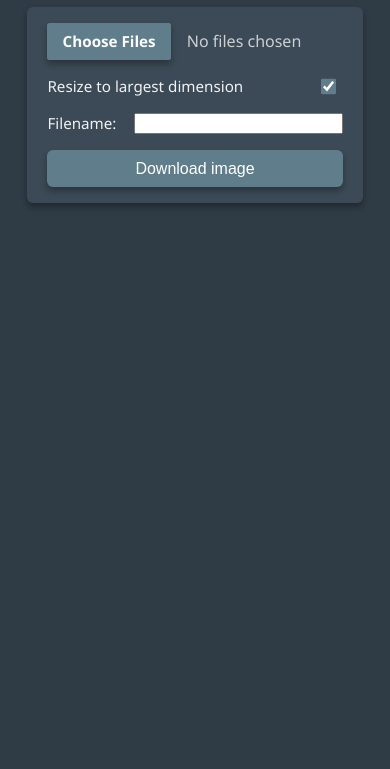
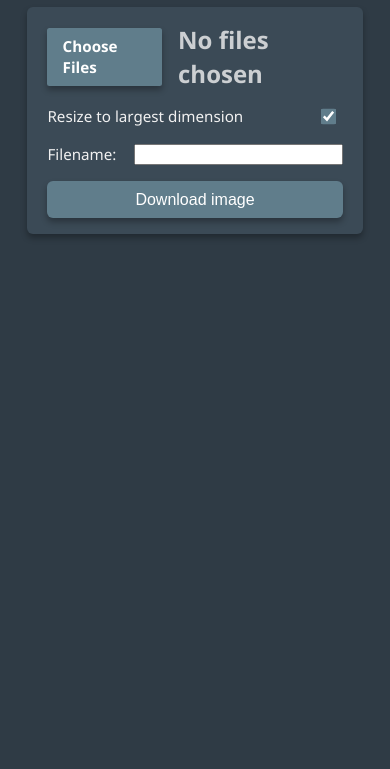
Before and after one commit to samliburd/imagejoin, a website built with webpack: page index.html in a window 390 px wide. Shown: the part 75-844 px from the top of the page. Built offline with nearby package versions, Linux system fonts and the light colour scheme.

Commit message:
adjusted mobile styling

```diff
--- a/css/style.css
+++ b/css/style.css
@@ -183,7 +183,8 @@ button#download:hover {
   }
 
   .file-label {
-    font-size: 1rem;
+    font-size: 1.5rem;
+    font-weight: bold;
   }
 
   #canvasContainer {
```
